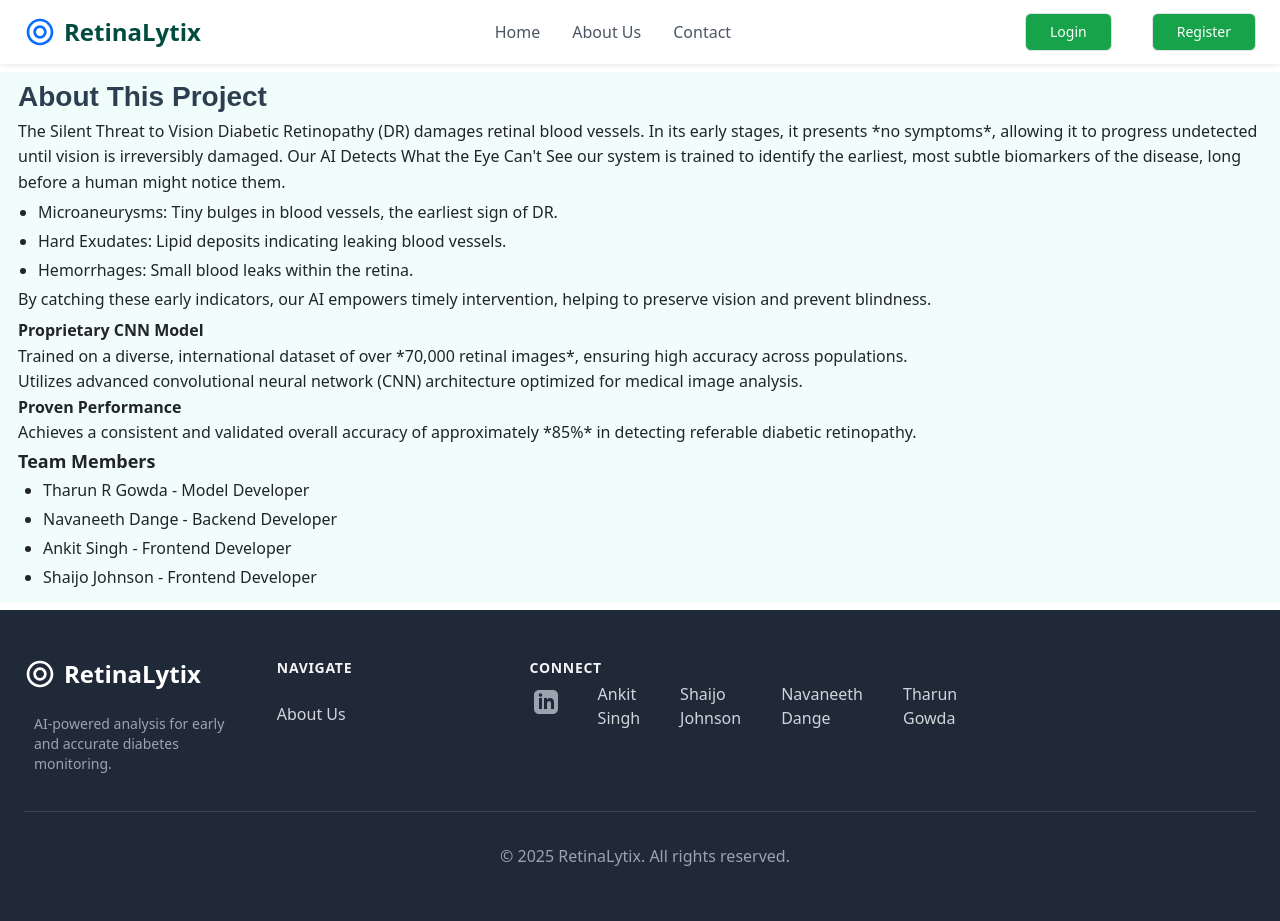
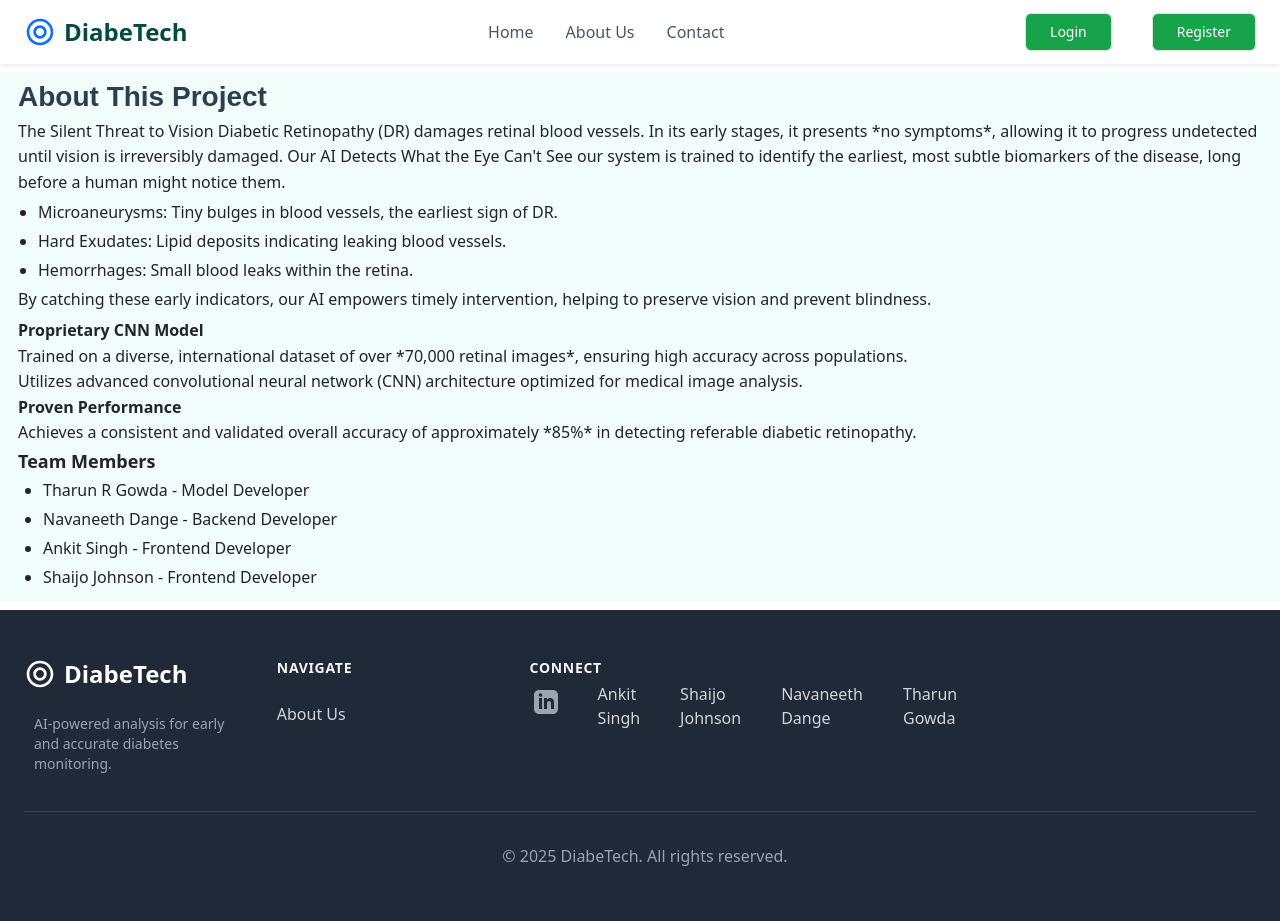
Before and after one commit to heathcliff2012/Diabetic-Retinopathy, a Flask app: page /about in a window 1280 px wide. Run offline with Flask 3, Linux system fonts and the light colour scheme; some libraries are stand-ins or nearby versions.

Commit message:
updated layout

```diff
--- a/retinopathy/templates/layout.html
+++ b/retinopathy/templates/layout.html
@@ -3,7 +3,7 @@
 <head>
     <meta charset="UTF-8">
     <meta name="viewport" content="width=device-width, initial-scale=1.0">
-    <title>RetinaLytix - AI-Driven Retinopathy Analysis</title>
+    <title>DiabeTech - AI-Driven Retinopathy Analysis</title>
     <script src="https://cdn.tailwindcss.com"></script>
     <link href="https://cdn.jsdelivr.net/npm/bootstrap@5.1.3/dist/css/bootstrap.min.css" rel="stylesheet">
     <script>
@@ -43,7 +43,7 @@
                             <path d="M12 2C6.477 2 2 6.477 2 12C2 17.523 6.477 22 12 22C17.523 22 22 17.523 22 12C22 6.477 17.523 2 12 2ZM12 20C7.589 20 4 16.411 4 12C4 7.589 7.589 4 12 4C16.411 4 20 7.589 20 12C20 16.411 16.411 20 12 20Z" fill="currentColor"/>
                             <path d="M12 17C14.761 17 17 14.761 17 12C17 9.239 14.761 7 12 7C9.239 7 7 9.239 7 12C7 14.761 9.239 17 12 17ZM12 15C10.343 15 9 13.657 9 12C9 10.343 10.343 9 12 9C13.657 9 15 10.343 15 12C15 13.657 13.657 15 12 15Z" fill="currentColor"/>
                         </svg>
-                        <span class="ml-2 text-2xl font-bold text-primary-dark">RetinaLytix</span>
+                        <span class="ml-2 text-2xl font-bold text-primary-dark">DiabeTech</span>
                     </a>
 
                     <!-- Desktop Navigation -->
@@ -80,7 +80,7 @@
                     <div class="col-span-2 lg:col-span-1">
                         <div class="flex items-center">
                             <svg class="h-8 w-8 text-white" width="32" height="32" viewBox="0 0 24 24" fill="none" xmlns="http://www.w3.org/2000/svg"><path d="M12 2C6.477 2 2 6.477 2 12C2 17.523 6.477 22 12 22C17.523 22 22 17.523 22 12C22 6.477 17.523 2 12 2ZM12 20C7.589 20 4 16.411 4 12C4 7.589 7.589 4 12 4C16.411 4 20 7.589 20 12C20 16.411 16.411 20 12 20Z" fill="currentColor"/><path d="M12 17C14.761 17 17 14.761 17 12C17 9.239 14.761 7 12 7C9.239 7 7 9.239 7 12C7 14.761 9.239 17 12 17ZM12 15C10.343 15 9 13.657 9 12C9 10.343 10.343 9 12 9C13.657 9 15 10.343 15 12C15 13.657 13.657 15 12 15Z" fill="currentColor"/></svg>
-                            <span class="ml-2 text-2xl font-bold text-white">RetinaLytix</span>
+                            <span class="ml-2 text-2xl font-bold text-white">DiabeTech</span>
                         </div>
                         <p class="mt-4 text-sm text-gray-400">AI-powered analysis for early and accurate diabetes monitoring.</p>
                     </div>
@@ -108,7 +108,7 @@
                     </div>
                 </div>
                 <div class="mt-8 border-t border-gray-700 pt-8 text-center">
-                    <p class="text-base text-gray-400">&copy; 2025 RetinaLytix. All rights reserved.</p>
+                    <p class="text-base text-gray-400">&copy; 2025 DiabeTech. All rights reserved.</p>
                 </div>
             </div>
         </footer>
```
